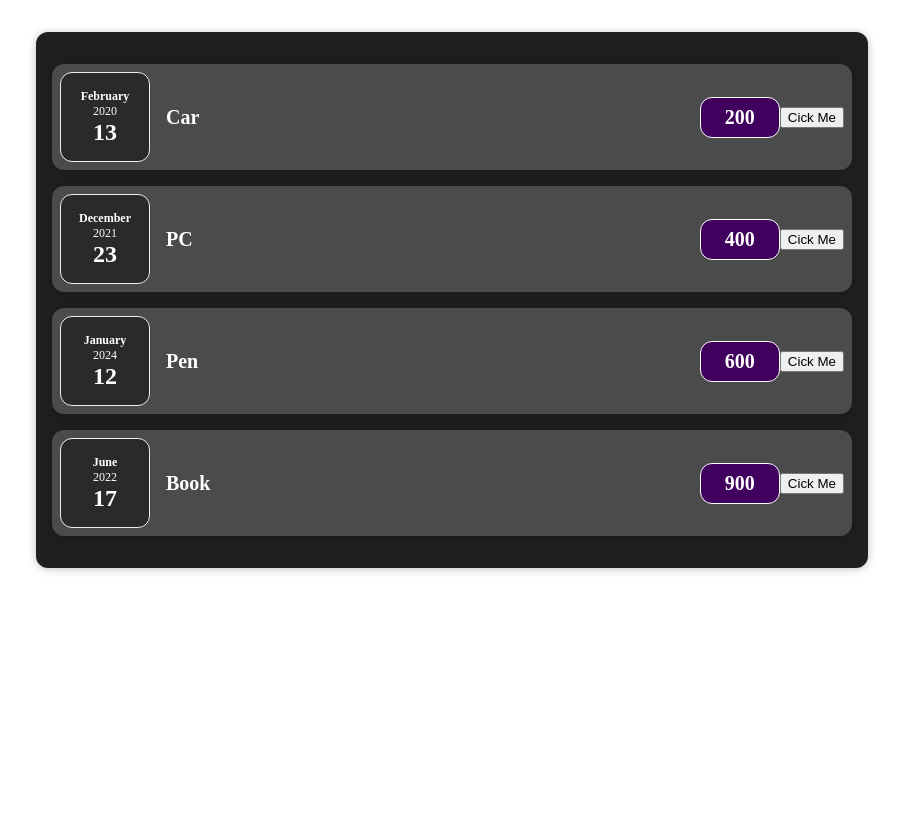
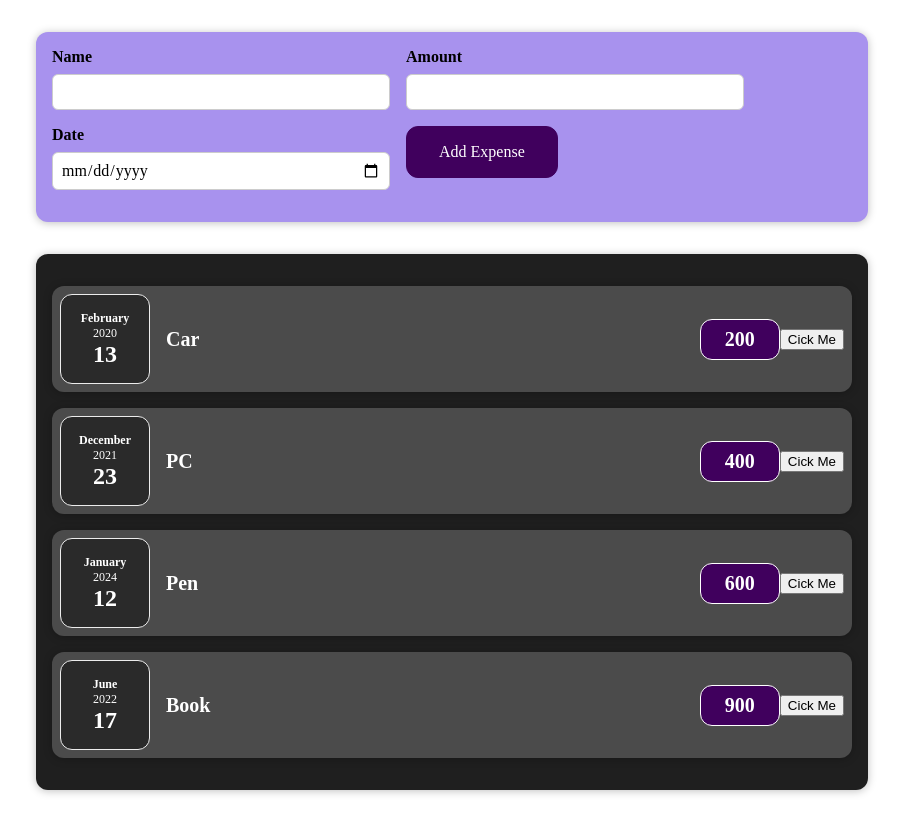
Before and after one commit to eaesmat/react-prac, a React (Create React App) app: page / in a window 1280 px wide. Shown: the whole page, without its empty margins (188-1091 px from the left). Before the commit the page ends 800 px from the top, so only its background shows below. Built offline with nearby package versions, Linux system fonts and the light colour scheme.

Commit message:
Add new expenes form

```diff
--- a/src/App.js
+++ b/src/App.js
@@ -1,4 +1,5 @@
 import Expenses from "./Components/Expenses/Expenses";
+import NewExpense from "./Components/NewExpense/NewExpense";
 
 function App() {
   const items = [
@@ -7,7 +8,12 @@
     { id: "i3", name: "Pen", date: new Date(2023, 12, 12), amount: 600 },
     { id: "i4", name: "Book", date: new Date(2022, 5, 17), amount: 900 },
   ];
-return <Expenses items = {items}></Expenses>
+  return (
+    <div>
+      <NewExpense />
+      <Expenses items={items} />
+    </div>
+  );
 }
 
 export default App;
--- a/src/Components/Expenses/ExpenseItem.js
+++ b/src/Components/Expenses/ExpenseItem.js
@@ -1,11 +1,13 @@
 import ExpenseDate from './ExpenseDate';
 import Card from '../UI/Card';
 import './ExpenseItem.css';
+import { useState } from 'react';
 
 const ExpenseItem = (props) => {
+    const [name, setName] = useState(props.name);
 
   const clickHandler = () => {
-    console.log('clickHandler');
+    setName('Updated Name');
   };
     return (
         <Card className='expense-item'>
@@ -13,7 +15,7 @@
                 {<ExpenseDate date = {props.date}></ExpenseDate>}
             </div>
             <div className='expense-item__description'>
-                <h2>{props.name}</h2>
+                <h2>{name}</h2>
             </div>
 
             <div className='expense-item__price'>
--- /dev/null
+++ b/src/Components/NewExpense/ExpenseForm.css
@@ -0,0 +1,26 @@
+.new-expense__controls {
+    display: flex;
+    flex-wrap: wrap;
+    gap: 1rem;
+    margin-bottom: 1rem;
+    text-align: left;
+  }
+
+  .new-expense__control label {
+    font-weight: bold;
+    margin-bottom: 0.5rem;
+    display: block;
+  }
+
+  .new-expense__control input {
+    font: inherit;
+    padding: 0.5rem;
+    border-radius: 6px;
+    border: 1px solid #ccc;
+    width: 20rem;
+    max-width: 100%;
+  }
+
+  .new-expense__actions {
+    text-align: right;
+  }
--- /dev/null
+++ b/src/Components/NewExpense/ExpenseForm.js
@@ -0,0 +1,32 @@
+import './ExpenseForm.css';
+
+const ExpenseForm = () => {
+
+    const nameHandler = (e) => {
+        console.log(e.target.value);
+    }
+
+    return(
+       <form action="">
+        <div className='new-expense__controls'>
+            <div className='new-expense__control'>
+                <label> Name </label>
+            <input type="text" onChange={nameHandler}/>
+            </div>
+            <div className='new-expense__control'>
+                <label> Amount </label>
+            <input type="number" />
+            </div>
+            <div className='new-expense__control'>
+                <label>Date</label>
+            <input type="date" />
+            </div>
+            <div className='new-expense__actions'>
+                <button type='submit'>Add Expense</button>
+            </div>
+        </div>
+       </form>
+    );
+}
+
+export default ExpenseForm;
--- /dev/null
+++ b/src/Components/NewExpense/NewExpense.css
@@ -0,0 +1,38 @@
+.new-expense {
+    background-color: #a892ee;
+    padding: 1rem;
+    margin: 2rem auto;
+    width: 50rem;
+    max-width: 95%;
+    border-radius: 12px;
+    text-align: center;
+    box-shadow: 0 1px 8px rgba(0, 0, 0, 0.25);
+  }
+
+  .new-expense button {
+    font: inherit;
+    cursor: pointer;
+    padding: 1rem 2rem;
+    border: 1px solid #40005d;
+    background-color: #40005d;
+    color: white;
+    border-radius: 12px;
+    margin-right: 1rem;
+  }
+
+  .new-expense button:hover,
+  .new-expense button:active {
+    background-color: #510674;
+    border-color: #510674;
+  }
+
+  .new-expense button.alternative {
+    color: #220131;
+    border-color: transparent;
+    background-color: transparent;
+  }
+
+  .new-expense button.alternative:hover,
+  .new-expense button.alternative:active {
+    background-color: #ddb3f8;
+  }
--- /dev/null
+++ b/src/Components/NewExpense/NewExpense.js
@@ -0,0 +1,13 @@
+import ExpenseForm from './ExpenseForm';
+import './NewExpense.css';
+
+const NewExpense = () => {
+    return(
+        <div className='new-expense'>
+            <ExpenseForm />
+        </div>
+
+    );
+}
+
+export default NewExpense;
```
